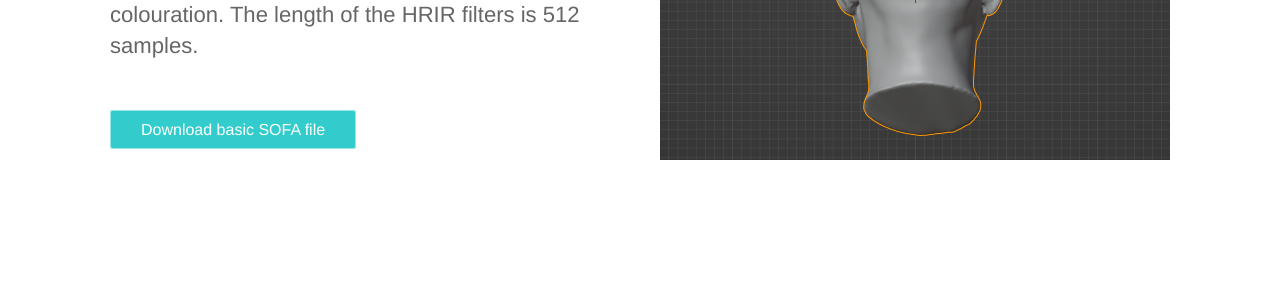
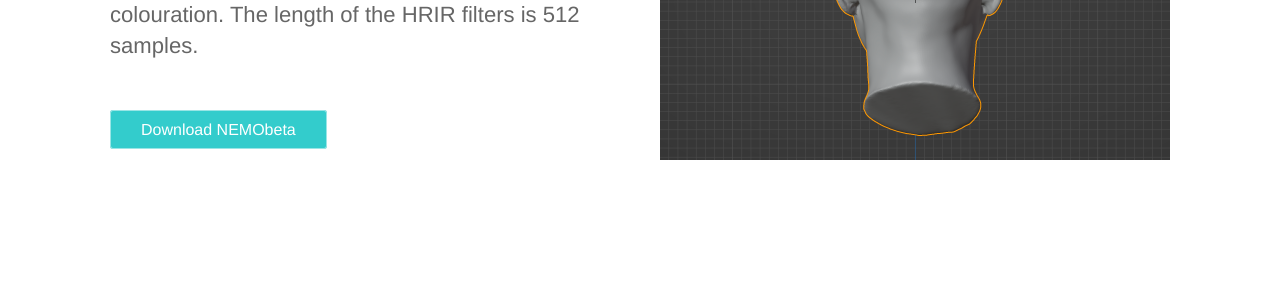
Before and after one commit to TheNEMOproject/TheNEMOproject.github.io, a Jekyll site: the page built from downloads.html, in a window 1280 px wide. Shown: the part 611-911 px from the top of the page. Built offline with Jekyll 4.4.1, drawn with Linux system fonts in a browser that asks for light colours.

Commit message:
Update downloads.html

```diff
--- a/downloads.html
+++ b/downloads.html
@@ -10,7 +10,7 @@
 			<h2><strong>NEMObeta</strong></h2>
 			<p>All you need as a final user for most applications.</p>
 			<p>The basic sofa file contains XXX far-field evaluation points, it is free-field equalized and compensated with the common transfer function to reduce colouration. The length of the HRIR filters is 512 samples.</p>
-			<div class="cta button"><a href="{{ site.baseurl }}/contact/">Download basic SOFA file</a></div>
+			<div class="cta button"><a href="{{ site.baseurl }}/contact/">Download NEMObeta</a></div>
 		</div>
 		<div class="image">
 			<!-- <img src="{{ site.baseurl }}/images/dashboard.png" alt="Screenshot" class="screenshot editable" /> -->
```
